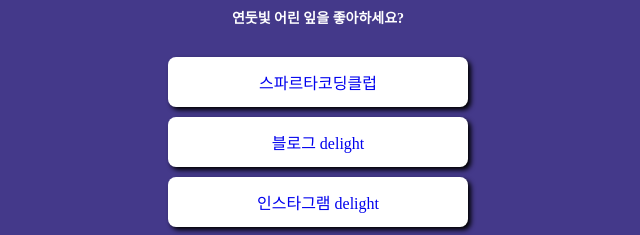
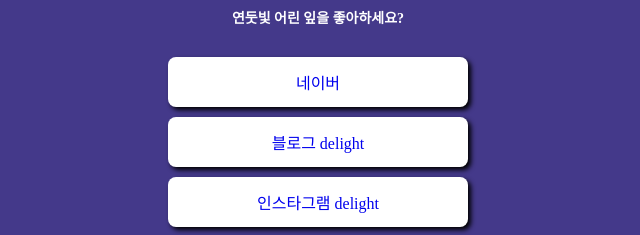
Before and after one commit to delightcalm/mypage, a plain HTML site: page index.html in a window 1280 px wide. Shown: the part 196-431 px from the top of the page, 322-962 px from the left. Drawn offline with Linux system fonts and the light colour scheme; a web font is replaced by a local one.

Commit message:
Update index.html

```diff
--- a/index.html
+++ b/index.html
@@ -80,7 +80,7 @@
             <div class="profile"></div>
             <h1 class="main">노랑연두</h1>
             <p class="sub">연둣빛 어린 잎을 좋아하세요?</p>
-            <a target="_blank" href="https://spartacodingclub.kr/">스파르타코딩클럽</a>
+            <a target="_blank" href="https://www.naver.com/">네이버</a>
             <a target="_blank" href="https://blog.naver.com/delight_calm">블로그 delight</a>
             <a target="_blank" href="https://www.instagram.com/delight_calm">인스타그램 delight</a>
 
```
